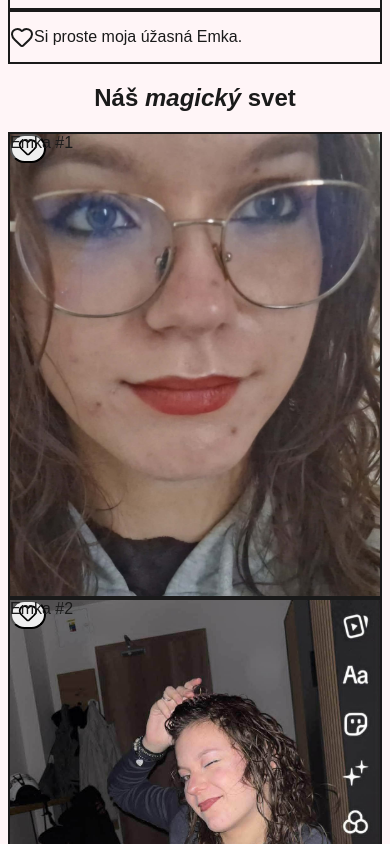
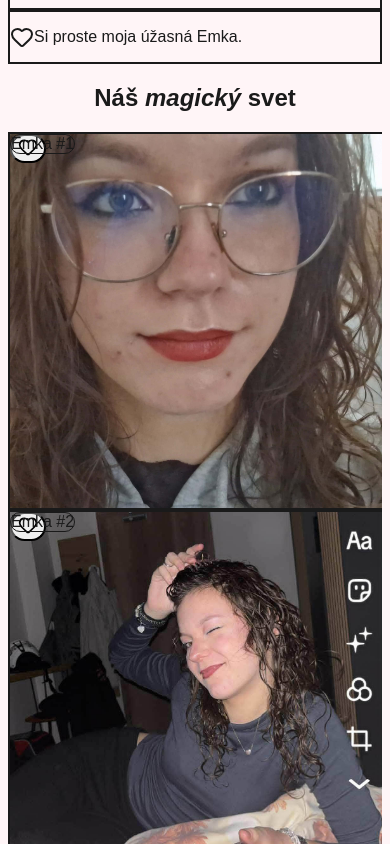
Before and after one commit to MilanLoduha/EmkaWeb, a Next.js app: page / in a window 390 px wide. Shown: the part 1180-2024 px from the top of the page. Built offline with nearby package versions, Linux system fonts and the light colour scheme.

Commit message:
Fix: Improved readability and responsiveness for gallery

```diff
--- a/src/components/PremiumGallery.tsx
+++ b/src/components/PremiumGallery.tsx
@@ -69,14 +69,14 @@ export const PremiumGallery = () => {
           Náš <span className="text-kawaii-pink italic">magický</span> svet
         </motion.h2>
 
-        <div className="grid grid-cols-1 sm:grid-cols-2 md:grid-cols-3 gap-8">
+        <div className="grid grid-cols-1 sm:grid-cols-2 lg:grid-cols-3 gap-6">
           {images.map((image, index) => (
             <motion.div
               key={image.id}
               initial={{ opacity: 0, scale: 0.9 }}
               whileInView={{ opacity: 1, scale: 1 }}
               transition={{ delay: index * 0.05 }}
-              className="relative aspect-[4/5] rounded-kawaii overflow-hidden border-2 border-white shadow-lg bg-white"
+              className="relative aspect-square max-w-sm mx-auto w-full rounded-kawaii overflow-hidden border-2 border-white shadow-lg bg-white"
             >
               <Image
                 src={image.src}
@@ -87,7 +87,7 @@ export const PremiumGallery = () => {
               <div className="absolute bottom-4 right-4 z-10">
                 <LikeButton />
               </div>
-              <div className="absolute bottom-4 left-4 z-10 bg-black/60 backdrop-blur-sm px-4 py-1 rounded-full text-sm font-semibold text-white">
+              <div className="absolute bottom-4 left-4 z-10 bg-white/80 backdrop-blur-sm px-4 py-1 rounded-full text-sm font-semibold text-accent-black border border-kawaii-pink">
                 Emka #{image.id}
               </div>
             </motion.div>
```
